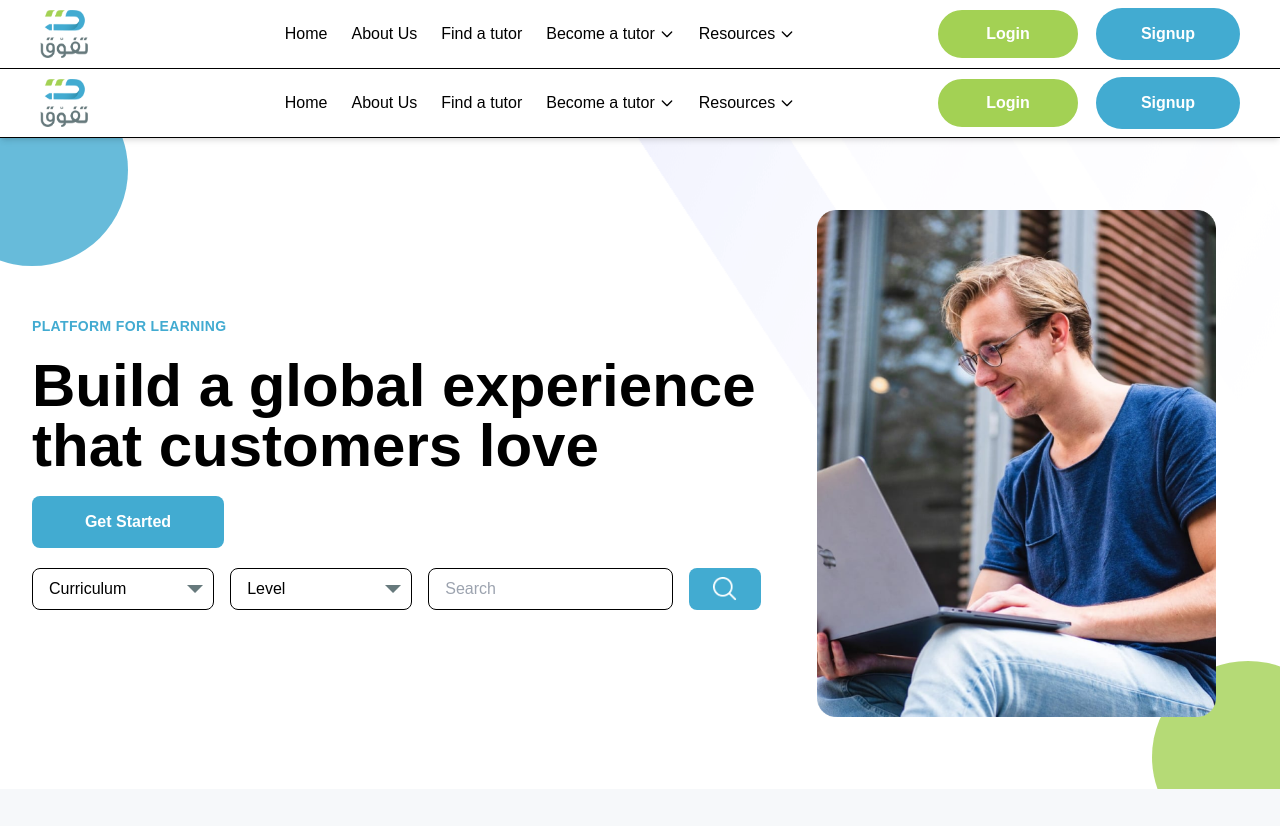
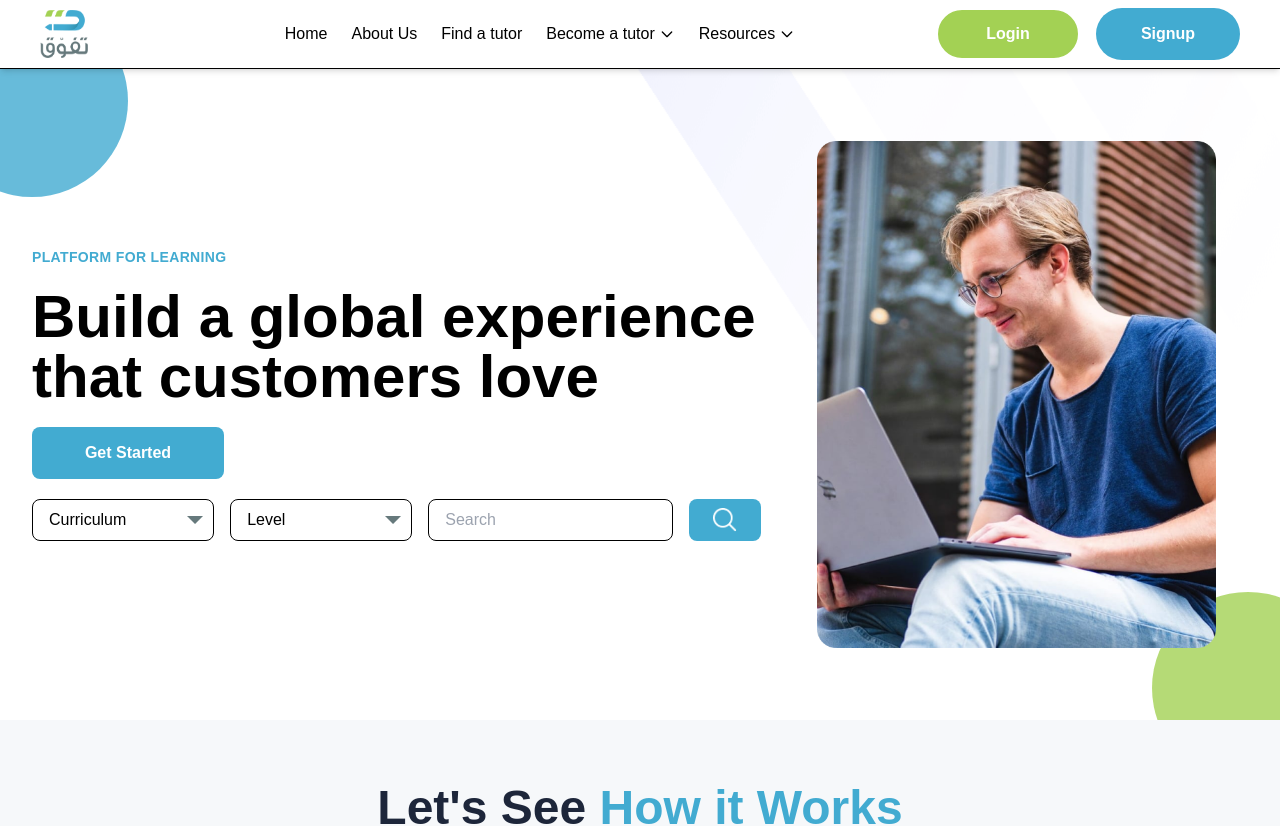
Before and after one commit to gauravshokhanda/hamzabuildfix, a Next.js app: page / in a window 1280 px wide. Shown: the top 826 px of the page. Built offline with nearby package versions, Linux system fonts and the light colour scheme.

Commit message:
fixed duplicate navbar issue

```diff
--- a/src/app/layout.tsx
+++ b/src/app/layout.tsx
@@ -4,7 +4,6 @@ import Footer from "./components/footer";
 import Navbar from "./components/navbar/Navbar";
 
 import { usePathname } from "next/navigation";
-
 
 export default function RootLayout({
   children,
@@ -15,12 +14,12 @@ export default function RootLayout({
   return (
     <html lang="en">
       <body>
-
+        {/* Conditionally render the Navbar */}
         {!pathname.includes("/dashboard") && <Navbar />}
 
-        <Navbar />
+        {children}
 
-        {children}
+        {/* Conditionally render the Footer */}
         {!pathname.includes("/dashboard") && <Footer />}
       </body>
     </html>
```
Also changed, not shown: 2 other files (tests, documents, lock files or other folders).
